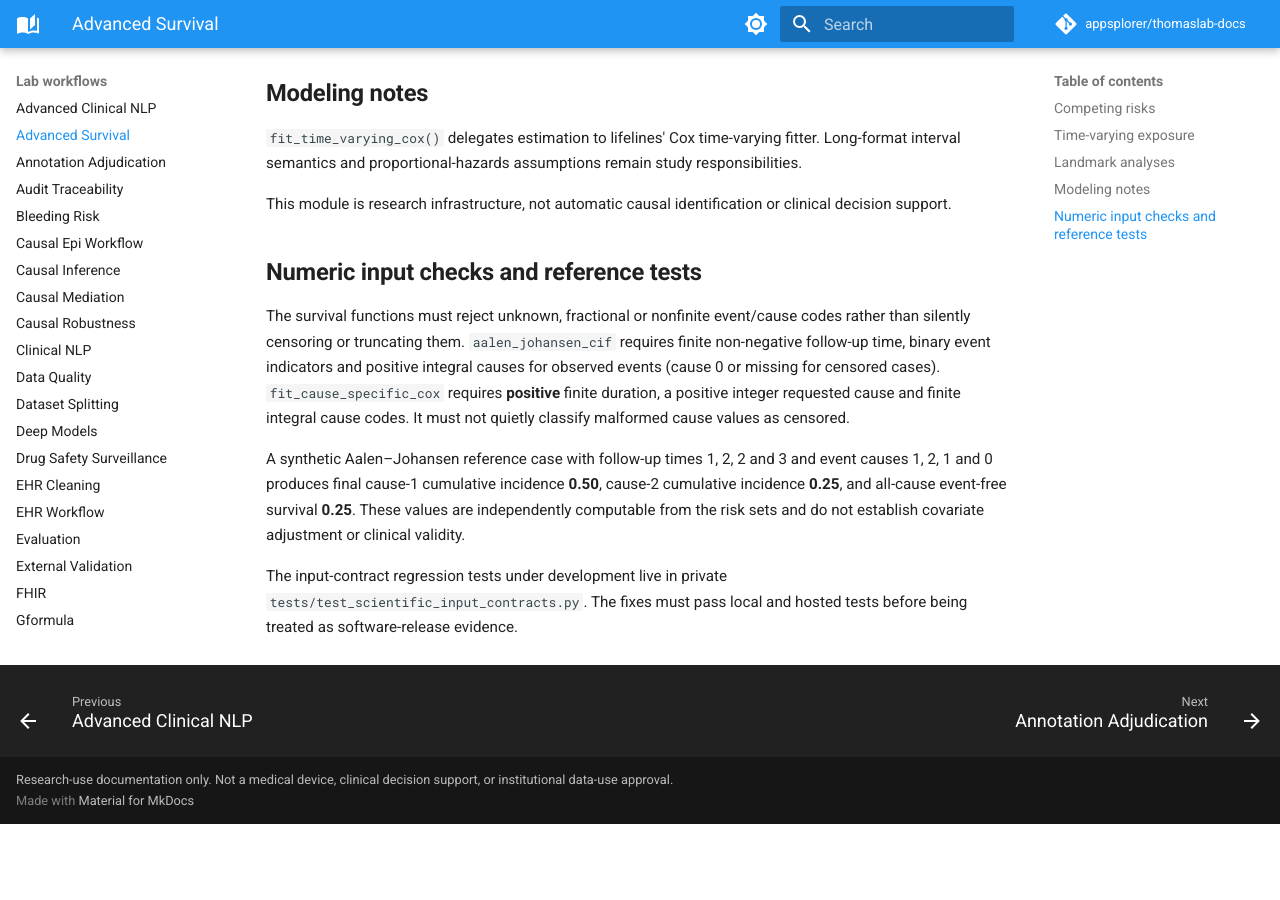
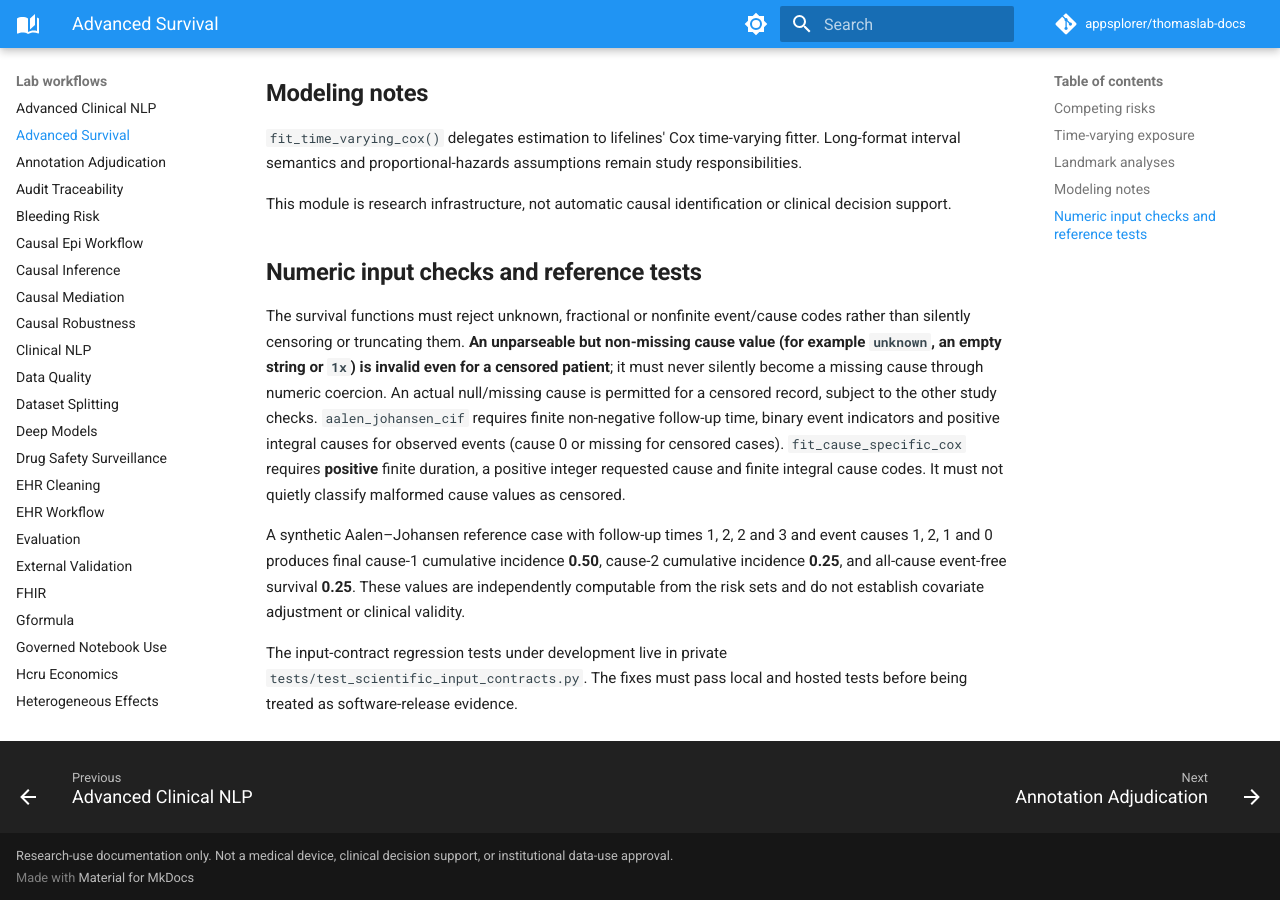
Before and after one commit to appsplorer/thomaslab-docs, an MkDocs documentation site: the page built from docs/guides/advanced-survival.md, in a window 1280 px wide and 900 px high, scrolled down 779 px. Built offline with MkDocs 1.6.1 and Material for MkDocs 9.7.7, drawn with Linux system fonts in a browser that asks for light colours; comment, search, counter and statistics services are not loaded; before the commit the page ends 1603 px from its top, so only the background shows below that.

Commit message:
docs: clarify strict cause-code provenance for censored patients

```diff
--- a/docs/guides/advanced-survival.md
+++ b/docs/guides/advanced-survival.md
@@ -24,7 +24,7 @@
 
 ## Numeric input checks and reference tests
 
-The survival functions must reject unknown, fractional or nonfinite event/cause codes rather than silently censoring or truncating them. `aalen_johansen_cif` requires finite non-negative follow-up time, binary event indicators and positive integral causes for observed events (cause 0 or missing for censored cases). `fit_cause_specific_cox` requires **positive** finite duration, a positive integer requested cause and finite integral cause codes. It must not quietly classify malformed cause values as censored.
+The survival functions must reject unknown, fractional or nonfinite event/cause codes rather than silently censoring or truncating them. **An unparseable but non-missing cause value (for example `unknown`, an empty string or `1x`) is invalid even for a censored patient**; it must never silently become a missing cause through numeric coercion. An actual null/missing cause is permitted for a censored record, subject to the other study checks. `aalen_johansen_cif` requires finite non-negative follow-up time, binary event indicators and positive integral causes for observed events (cause 0 or missing for censored cases). `fit_cause_specific_cox` requires **positive** finite duration, a positive integer requested cause and finite integral cause codes. It must not quietly classify malformed cause values as censored.
 
 A synthetic Aalen–Johansen reference case with follow-up times 1, 2, 2 and 3 and event causes 1, 2, 1 and 0 produces final cause-1 cumulative incidence **0.50**, cause-2 cumulative incidence **0.25**, and all-cause event-free survival **0.25**. These values are independently computable from the risk sets and do not establish covariate adjustment or clinical validity.
 
```
